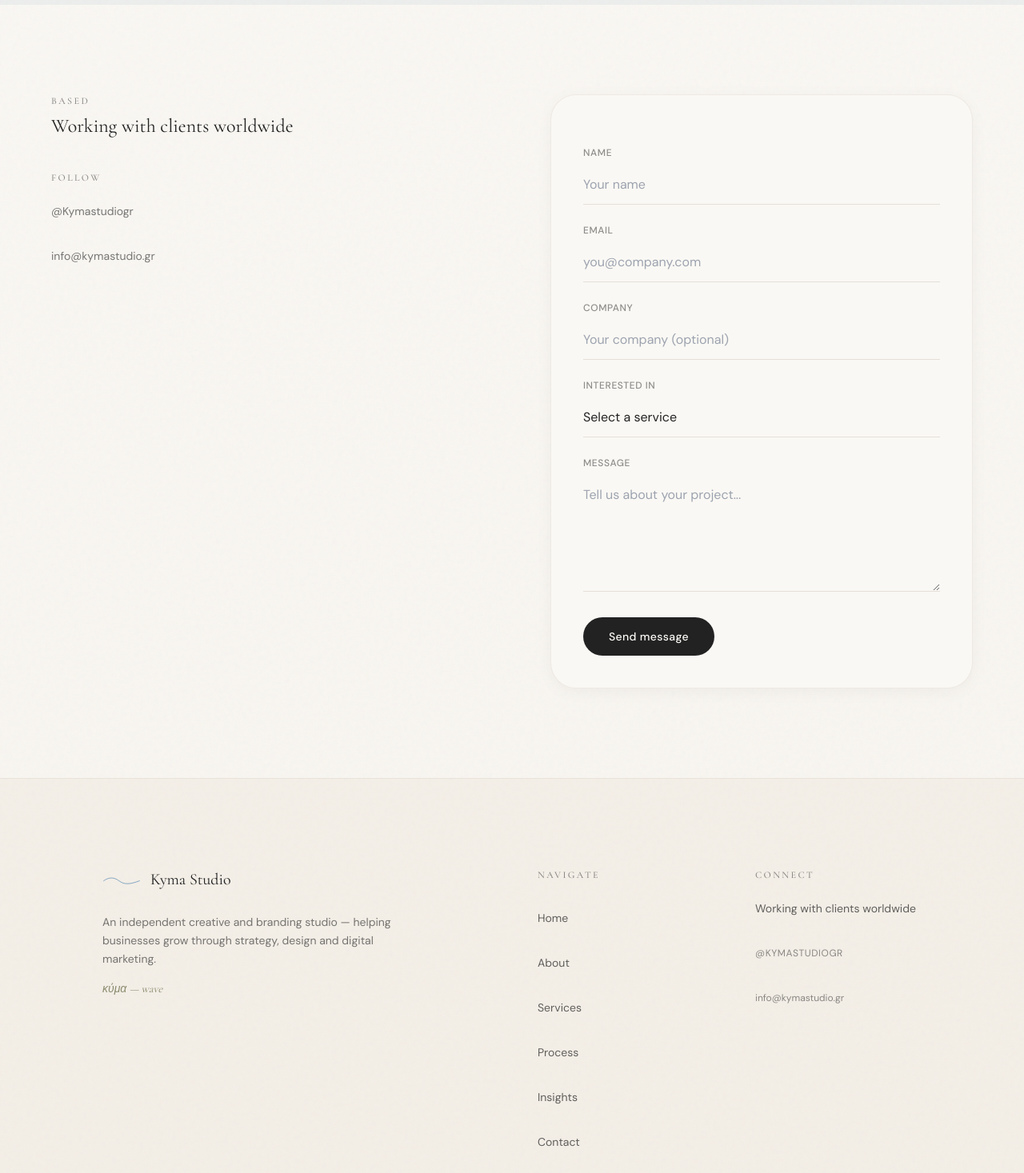
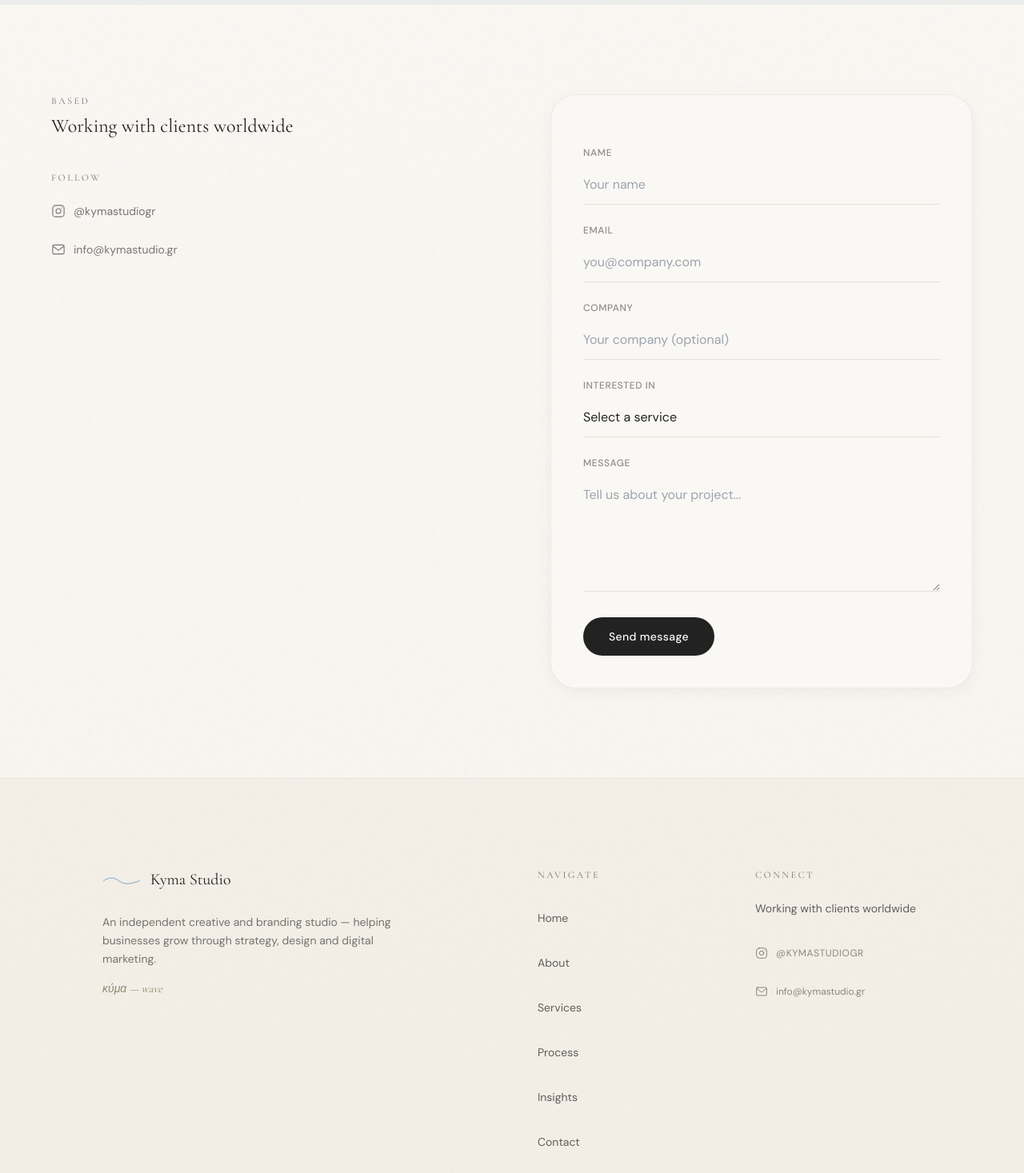
Before and after one commit to cecikaval-stack/Kymastudio, a Next.js app: page /contact in a window 1280 px wide. Shown: the part 487-1954 px from the top of the page at 80% size. Built offline with nearby package versions, Linux system fonts and the light colour scheme; no server answers.

Commit message:
click icons

```diff
--- a/src/app/contact/page.tsx
+++ b/src/app/contact/page.tsx
@@ -6,6 +6,7 @@ import { PageHero } from "@/components/ui/PageHero";
 import { Container } from "@/components/ui/Container";
 import { FadeIn } from "@/components/ui/FadeIn";
 import { Button } from "@/components/ui/Button";
+import { InstagramIcon, MailIcon } from "@/components/ui/Icons";
 
 export default function ContactPage() {
   const [submitted, setSubmitted] = useState(false);
@@ -112,24 +113,21 @@ export default function ContactPage() {
                   <h2 className="text-xs font-medium uppercase tracking-[0.2em] text-charcoal/50">
                     Follow
                   </h2>
-                  <div className="mt-3 flex flex-col gap-3">
-                    <div className="flex flex-wrap gap-4 sm:gap-6">
-                      {Object.entries(siteConfig.social).map(([platform, url]) => (
-                        <a
-                          key={platform}
-                          href={url}
-                          target="_blank"
-                          rel="noopener noreferrer"
-                          className="editorial-link touch-target inline-flex min-h-[44px] items-center text-sm capitalize text-charcoal/60"
-                        >
-                          {platform === "instagram" ? "@kymastudiogr" : platform}
-                        </a>
-                      ))}
-                    </div>
+                  <div className="mt-3 flex flex-col gap-1">
+                    <a
+                      href={siteConfig.social.instagram}
+                      target="_blank"
+                      rel="noopener noreferrer"
+                      className="editorial-link touch-target inline-flex min-h-[44px] items-center gap-2.5 text-sm text-charcoal/60"
+                    >
+                      <InstagramIcon className="h-[1.125rem] w-[1.125rem]" />
+                      @kymastudiogr
+                    </a>
                     <a
                       href={`mailto:${siteConfig.email}`}
-                      className="editorial-link touch-target inline-flex min-h-[44px] items-center text-sm text-charcoal/60"
+                      className="editorial-link touch-target inline-flex min-h-[44px] items-center gap-2.5 text-sm text-charcoal/60"
                     >
+                      <MailIcon className="h-[1.125rem] w-[1.125rem]" />
                       {siteConfig.email}
                     </a>
                   </div>
--- a/src/components/layout/Footer.tsx
+++ b/src/components/layout/Footer.tsx
@@ -3,6 +3,7 @@ import { navigation, siteConfig } from "@/lib/data";
 import { Container } from "@/components/ui/Container";
 import { WaveLogo } from "@/components/ui/WaveLogo";
 import { WaveLine } from "@/components/ui/WaveLine";
+import { InstagramIcon, MailIcon } from "@/components/ui/Icons";
 
 export function Footer() {
   const currentYear = new Date().getFullYear();
@@ -52,24 +53,21 @@ export function Footer() {
               Connect
             </h3>
             <p className="text-sm text-charcoal/70">{siteConfig.location}</p>
-            <div className="mt-6 flex flex-col gap-3">
-              <div className="flex flex-wrap gap-4 sm:gap-6">
-                {Object.entries(siteConfig.social).map(([platform, url]) => (
-                  <a
-                    key={platform}
-                    href={url}
-                    target="_blank"
-                    rel="noopener noreferrer"
-                    className="editorial-link touch-target inline-flex min-h-[44px] items-center text-xs uppercase tracking-wider text-charcoal/50"
-                  >
-                    {platform === "instagram" ? "@kymastudiogr" : platform}
-                  </a>
-                ))}
-              </div>
+            <div className="mt-6 flex flex-col gap-1">
+              <a
+                href={siteConfig.social.instagram}
+                target="_blank"
+                rel="noopener noreferrer"
+                className="editorial-link touch-target inline-flex min-h-[44px] items-center gap-2.5 text-xs uppercase tracking-wider text-charcoal/50"
+              >
+                <InstagramIcon className="h-4 w-4" />
+                @kymastudiogr
+              </a>
               <a
                 href={`mailto:${siteConfig.email}`}
-                className="editorial-link touch-target inline-flex min-h-[44px] items-center text-xs text-charcoal/50"
+                className="editorial-link touch-target inline-flex min-h-[44px] items-center gap-2.5 text-xs text-charcoal/50"
               >
+                <MailIcon className="h-4 w-4" />
                 {siteConfig.email}
               </a>
             </div>
--- /dev/null
+++ b/src/components/ui/Icons.tsx
@@ -0,0 +1,42 @@
+import { cn } from "@/lib/utils";
+
+interface IconProps {
+  className?: string;
+}
+
+export function InstagramIcon({ className }: IconProps) {
+  return (
+    <svg
+      viewBox="0 0 24 24"
+      fill="none"
+      stroke="currentColor"
+      strokeWidth="1.5"
+      strokeLinecap="round"
+      strokeLinejoin="round"
+      className={cn("h-4 w-4 shrink-0", className)}
+      aria-hidden="true"
+    >
+      <rect x="2.5" y="2.5" width="19" height="19" rx="5" />
+      <circle cx="12" cy="12" r="4" />
+      <circle cx="17.5" cy="6.5" r="1" fill="currentColor" stroke="none" />
+    </svg>
+  );
+}
+
+export function MailIcon({ className }: IconProps) {
+  return (
+    <svg
+      viewBox="0 0 24 24"
+      fill="none"
+      stroke="currentColor"
+      strokeWidth="1.5"
+      strokeLinecap="round"
+      strokeLinejoin="round"
+      className={cn("h-4 w-4 shrink-0", className)}
+      aria-hidden="true"
+    >
+      <rect x="2.5" y="4.5" width="19" height="15" rx="2" />
+      <path d="m3.5 7 8.5 6.5L20.5 7" />
+    </svg>
+  );
+}
```
